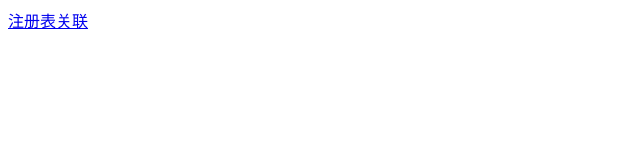
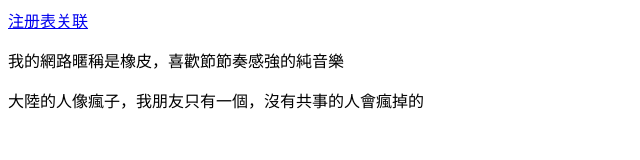
Before and after one commit to EraserAtGithub/EraserAtGithub.github.io, a plain HTML site: page index.html in a window 1280 px wide. Shown: the whole page, without its empty margins (0-640 px from the left). Drawn offline with Linux system fonts and the light colour scheme.

Commit message:
Update index.html

```diff
--- a/index.html
+++ b/index.html
@@ -6,5 +6,7 @@
 </head>
 <body>
 	<a href="/Blog/注册表关联.html">注册表关联</a>
+	<p>我的網路暱稱是橡皮，喜歡節節奏感強的純音樂</p>
+	<p>大陸的人像瘋子，我朋友只有一個，沒有共事的人會瘋掉的</p>
 </body>
 </html>
```
